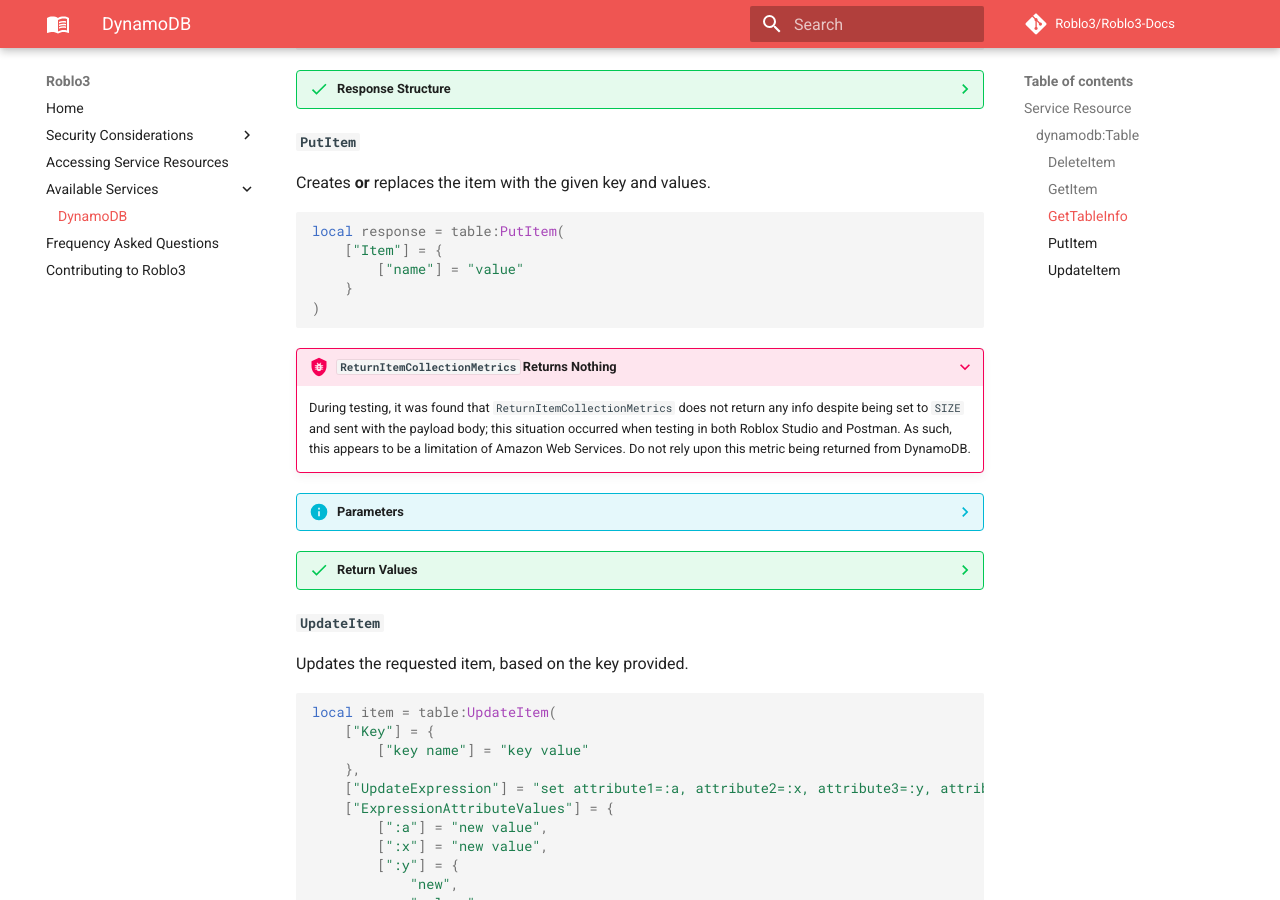
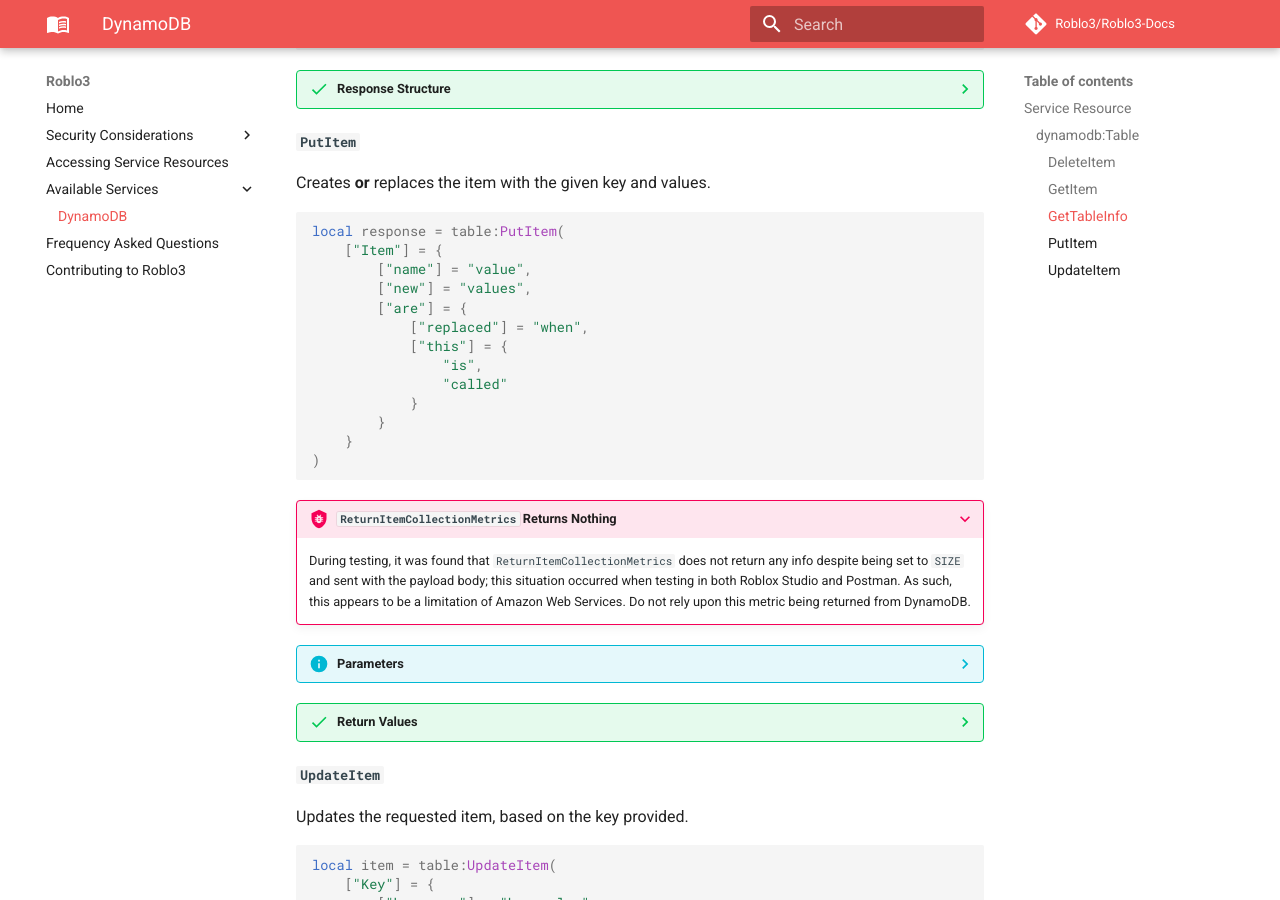
Before and after one commit to Roblo3/Roblo3-Docs, an MkDocs documentation site: the page built from docs/available-services/dynamodb.md, in a window 1280 px wide and 900 px high, scrolled down 1907 px. Built offline with MkDocs 1.6.1 and Material for MkDocs 9.7.7, drawn with Linux system fonts in a browser that asks for light colours; comment, search, counter and statistics services are not loaded.

````diff
--- a/docs/available-services/dynamodb.md
+++ b/docs/available-services/dynamodb.md
@@ -238,7 +238,15 @@ Creates **or** replaces the item with the given key and values.
 ```lua
 local response = table:PutItem(
     ["Item"] = {
-        ["name"] = "value"
+        ["name"] = "value",
+        ["new"] = "values",
+        ["are"] = {
+            ["replaced"] = "when",
+            ["this"] = {
+                "is",
+                "called"
+            }
+        }
     }
 )
 ```
````
Also changed, not shown: other parts of docs/available-services/dynamodb.md (+1 -1 lines).
